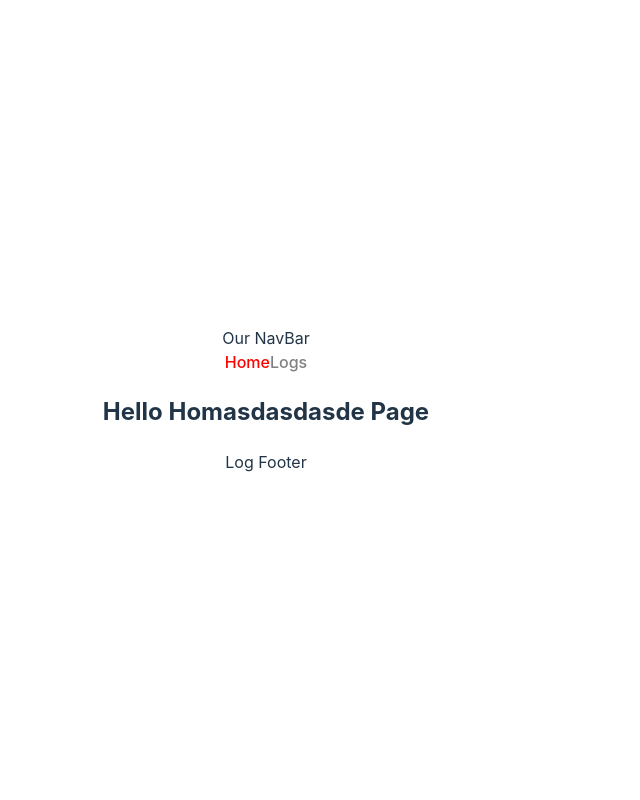
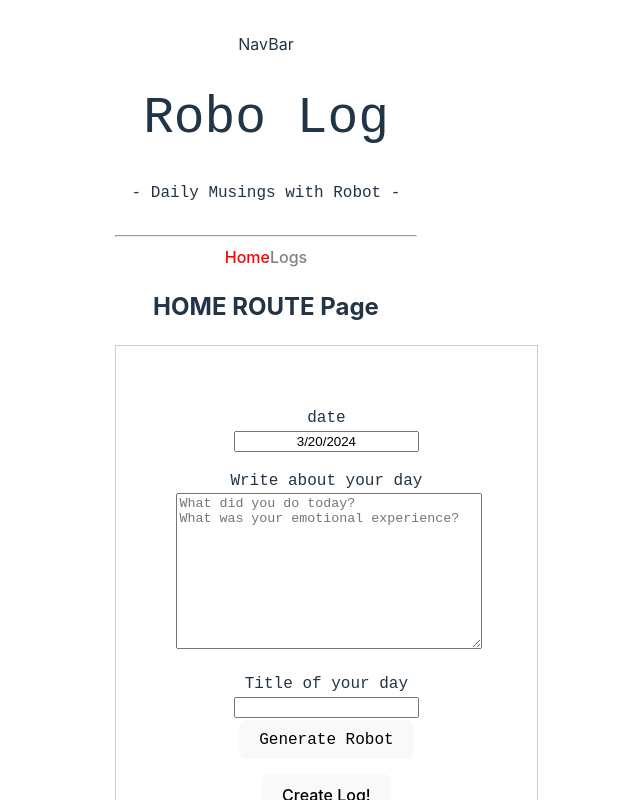
Before and after one commit to casperkids/LogApp, a React (Vite) app: page / in a window 1280 px wide. Shown: the top 800 px of the page, without its empty margins (374-1014 px from the left). Built offline with nearby package versions, Linux system fonts and the light colour scheme; a web font is replaced by a local one.

Commit message:
updated Route

```diff
--- a/src/App.jsx
+++ b/src/App.jsx
@@ -1,150 +1,114 @@
-import { BrowserRouter, Routes, Route } from 'react-router-dom'
-import React, { useState } from 'react'
-import { journals as defaultJournals } from './data/logsData.js'
-import JournalCard from './components/journalCard.jsx'
-import Form from 'react-bootstrap/Form'
-import Button from 'react-bootstrap/Button'
-import Card from 'react-bootstrap/Card'
-import './App.css'
-import SingleJournal from './pages/SingleJournal.jsx'
-import Home from './pages/Home.jsx'
-import Logs from './pages/Logs.jsx'
-import SharedLayout from './pages/SharedLayout.jsx'
+import { BrowserRouter, Routes, Route } from "react-router-dom";
+import React, { useState } from "react";
+import { journals as defaultJournals } from "./data/logsData.js";
+import JournalCard from "./components/journalCard.jsx";
+import Form from "react-bootstrap/Form";
+import Button from "react-bootstrap/Button";
+import Card from "react-bootstrap/Card";
+import "./App.css";
+import SingleJournal from "./pages/SingleJournal.jsx";
+import Home from "./pages/Home.jsx";
+import Logs from "./pages/Logs.jsx";
+import SharedLayout from "./pages/SharedLayout.jsx";
 
 const currentDate = new Date().toLocaleDateString();
-const JOURNALS_PER_PAGE = 3
 
 function App() {
-  const [roboIcon, setRoboIcon] = useState('')
-  const [title, setTitle] = useState('');
-  const [note, setNote] = useState('')
-  const [date, setDate] = useState('')
-  const [journals, setJournals] = useState(defaultJournals)
-  const [currentPage, setCurrentPage] = useState(1)
+  const [roboIcon, setRoboIcon] = useState("");
+  const [title, setTitle] = useState("");
+  const [note, setNote] = useState("");
+  const [date, setDate] = useState("");
+  const [journals, setJournals] = useState(defaultJournals);
 
-  const [showSingleJournal, setShowSingleJournal] = useState(false)
-  const [selectedJournal, setSelectedJournal] = useState(null)
+  const [showSingleJournal, setShowSingleJournal] = useState(false);
+  const [selectedJournal, setSelectedJournal] = useState(null);
 
   // "See More" click
   const handleSeeMoreClick = (journal) => {
-    setSelectedJournal(journal)
-    setShowSingleJournal(true)
-  }
+    setSelectedJournal(journal);
+    setShowSingleJournal(true);
+  };
 
   const generateRoboIcon = () => {
-    const input = encodeURIComponent(title)
+    const input = encodeURIComponent(title);
     // const img = document.createElement('img')
-    const options ={
-      set: 'set1',
-      bgset: 'bg1',
-      format: 'jpeg',
-    }
-    const queryParams = new URLSearchParams(options).toString()
-    const url = `https://robohash.org/${input}${queryParams}?size=200x200`
+    const options = {
+      set: "set1",
+      bgset: "bg1",
+      format: "jpeg",
+    };
+    const queryParams = new URLSearchParams(options).toString();
+    const url = `https://robohash.org/${input}${queryParams}?size=200x200`;
 
     fetch(url)
-      .then(response => response.blob())
-      .then(blob => {
+      .then((response) => response.blob())
+      .then((blob) => {
         const roboIconUrl = URL.createObjectURL(blob);
         setRoboIcon(roboIconUrl);
-      })
-    }
+      });
+  };
   const handleButtonClick = () => {
     generateRoboIcon();
-    }
-
+  };
 
   const handleAddJournal = (event) => {
-      event.preventDefault()
+    event.preventDefault();
 
     // Epoch timestamp
-      const timestamp = new Date().getTime()
-      setDate(currentDate)
+    const timestamp = new Date().getTime();
+    setDate(currentDate);
 
     const newJournal = {
       id: timestamp.toString(),
       title: title,
       note: note,
       date: currentDate,
-        roboIconSrc : roboIcon
-      }
+      roboIconSrc: roboIcon,
+    };
     // Update the journals array with the new entry
-      setJournals((prevJournals) => [newJournal, ...prevJournals ])
-
+    setJournals((prevJournals) => [newJournal, ...prevJournals]);
 
     // Reset form fields
-      setNote('')
-      setTitle('')
-      setDate('')
-      setRoboIcon('')
-
-    }
-
-    //pagination
-    const startIndex = (currentPage - 1) * JOURNALS_PER_PAGE
-    const endIndex = currentPage * JOURNALS_PER_PAGE
-    const currentJournals = journals.slice(startIndex, endIndex)
-
-    const nextPage = () => {
-        setCurrentPage((prevPage) => prevPage + 1)
-      }
-    const prevPage = () => {
-        setCurrentPage((prevPage) => prevPage - 1)
-      }
+    setNote("");
+    setTitle("");
+    setDate("");
+    setRoboIcon("");
+  };
 
   return (
-
     <BrowserRouter>
-          <nav>Our NavBar</nav>
+      <nav>NavBar</nav>
       <Routes>
-            <Route path='/' element={<SharedLayout />} >
-              <Route index element={<Home />} />
-              <Route path='logs' element={<Logs journals={journals} />} />
-              <Route path='logs/:journalId' element={<SingleJournal journals={journals} />} />
-              <Route path='*' element={<Error />} />
+        <Route path="/" element={<SharedLayout />}>
+          <Route
+            index
+            element={
+              <Home
+                currentDate={currentDate}
+                handleAddJournal={handleAddJournal}
+                setNote={setNote}
+                note={note}
+                title={title}
+                setTitle={setTitle}
+                roboIcon={roboIcon}
+                handleButtonClick={handleButtonClick}
+                setRoboIcon={setRoboIcon}
+                journals={journals}
+              />
+            }
+          />
+          <Route path="logs" element={<Logs journals={journals} />} />
+          <Route
+            path="logs/:journalId"
+            element={<SingleJournal journals={journals} />}
+          />
+          <Route path="*" element={<Error />} />
         </Route>
       </Routes>
-          <footer> Log Footer</footer>
+      <footer></footer>
     </BrowserRouter>
 
-
     // <div className="container">
-      //   <h1 className='title'>Robo Log</h1>
-      //   <h4 className='title'>- Daily Musings with Robot -</h4>
-      //   <hr className="border-top border-secondary"style={{ marginTop: '30px' }} />
-      //   <div className="centered-form form-container">
-      //     <Form onSubmit={(event) => handleAddJournal(event)}>
-      //       <div className='form-group'>
-      //         <label>date</label>
-      //         <div>
-      //           <input className="centeredDate" type="text" value={currentDate} onChange={(event) => setDate(event.target.value)} readOnly/>
-      //         </div>
-      //       </div>
-
-      //       <div className='form-group'>
-      //         <label>Write about your day</label>
-      //         <div>
-      //           <Form.Control as="textarea" rows={10} value={note} onChange={(event) => setNote(event.target.value)}
-      //             placeholder="What did you do today?&#10;What was your emotional experience?" required/>
-      //         </div>
-      //       </div>
-
-      //       <div className='form-group'>
-      //         <label>Title of your day</label>
-      //         <div>
-      //           <input type="text" value={title} onChange={(event) => setTitle(event.target.value)} />
-      //           <div>
-      //             <Button onClick={handleButtonClick} onChange={(event) => setRoboIcon(event.target.value)} >Generate Robot</Button>
-      //             {roboIcon &&  <img src={roboIcon} alt="todaysRoboIcon" />}
-      //           </div>
-      //         </div>
-      //       </div>
-
-      //       <Button variant="primary" type="submit">
-      //         Create Log!
-      //       </Button>
-      //     </Form>
-      //   </div>
 
     //   <div>
     //     <h5>Journal Entries</h5>
@@ -161,8 +125,6 @@ function App() {
     //     {showSingleJournal && <SingleJournal journal={selectedJournal} />}
     // </div>
     // </div>
-
-
-    )
+  );
 }
-export default App
+export default App;
--- a/src/pages/Home.jsx
+++ b/src/pages/Home.jsx
@@ -1,10 +1,85 @@
-const Home = () => {
+import { Link, Outlet } from "react-router-dom";
+import { Form, Button } from "react-bootstrap";
+import JournalCard from "../components/journalCard.jsx";
+
+const Home = ({
+  currentDate,
+  handleAddJournal,
+  setDate,
+  note,
+  setNote,
+  title,
+  setTitle,
+  roboIcon,
+  handleButtonClick,
+  setRoboIcon,
+  journals,
+}) => {
+  const topJournals = journals.slice(0, 4);
   return (
-    <>
-        <section className='section'>
-            <h2>Hello Homasdasdasde Page</h2>
-        </section>
-    </>
-  )
-}
-export default Home
+    <section className="section">
+      <h2>HOME ROUTE Page</h2>
+      <div className="centered-form form-container">
+        <Form onSubmit={(event) => handleAddJournal(event)}>
+          <div className="form-group">
+            <label>date</label>
+            <div>
+              <input
+                className="centeredDate"
+                type="text"
+                value={currentDate}
+                onChange={(event) => setDate(event.target.value)}
+                readOnly
+              />
+            </div>
+          </div>
+
+          <div className="form-group">
+            <label>Write about your day</label>
+            <div>
+              <Form.Control
+                as="textarea"
+                rows={10}
+                value={note}
+                onChange={(event) => setNote(event.target.value)}
+                placeholder="What did you do today?&#10;What was your emotional experience?"
+                required
+              />
+            </div>
+          </div>
+
+          <div className="form-group">
+            <label>Title of your day</label>
+            <div>
+              <input
+                type="text"
+                value={title}
+                onChange={(event) => setTitle(event.target.value)}
+              />
+              <div>
+                <Button
+                  onClick={handleButtonClick}
+                  onChange={(event) => setRoboIcon(event.target.value)}
+                >
+                  Generate Robot
+                </Button>
+                {roboIcon && <img src={roboIcon} alt="todaysRoboIcon" />}
+              </div>
+            </div>
+          </div>
+          <Button variant="primary" type="submit">
+            Create Log!
+          </Button>
+        </Form>
+
+        <div>
+          <h5>Journal Entries</h5>
+          {topJournals.map((topJournal) => (
+            <JournalCard key={topJournal.id} journal={topJournal} />
+          ))}
+        </div>
+      </div>
+    </section>
+  );
+};
+export default Home;
--- a/src/pages/Logs.jsx
+++ b/src/pages/Logs.jsx
@@ -1,24 +1,45 @@
-import { Link } from 'react-router-dom'
-import JournalCard from '../components/journalCard.jsx'
+import { Link } from "react-router-dom";
+import JournalCard from "../components/journalCard.jsx";
+import { useState } from "react";
+import Button from "react-bootstrap/Button";
 
+const JOURNALS_PER_PAGE = 3;
 
 const Logs = ({ journals }) => {
-  console.log(journals)
+  const [currentPage, setCurrentPage] = useState(1);
+
+  const startIndex = (currentPage - 1) * JOURNALS_PER_PAGE;
+  const endIndex = currentPage * JOURNALS_PER_PAGE;
+  const currentJournals = journals.slice(startIndex, endIndex);
+
+  const nextPage = () => {
+    setCurrentPage((prevPage) => prevPage + 1);
+  };
+  const prevPage = () => {
+    setCurrentPage((prevPage) => prevPage - 1);
+  };
 
   return (
-    <section className='section'>
+    <section className="section">
       <h2>LOGS</h2>
-        <div className="log-list">
-          {journals.map(journal => (
-           <div key={journal.id}> {/* Add a parent element */}
+      <div className="log-list">
+        {currentJournals.map((journal) => (
+          <div key={journal.id}>
             <p>Date: {journal.date}</p>
             <Link to={`/logs/${journal.id}`}>more info</Link>
           </div>
         ))}
-        </div>
+      </div>
+      <div className="pagination">
+        <Button onClick={prevPage} disabled={currentPage === 1}>
+          Previous Page
+        </Button>
+        <Button onClick={nextPage} disabled={endIndex >= journals.length}>
+          Next Page
+        </Button>
+      </div>
+    </section>
+  );
+};
 
-    </section>
-  )
-  }
-
-export default Logs
+export default Logs;
--- a/src/pages/SharedLayout.jsx
+++ b/src/pages/SharedLayout.jsx
@@ -5,7 +5,12 @@ import StyledNavbar from '../components/StyledNavbar'
 const Home = () => {
   return (
     <>
-        <StyledNavbar />
+      <div>
+       <h1 className='title'>Robo Log</h1>
+       <h4 className='title'>- Daily Musings with Robot -</h4>
+       <hr className="border-top border-secondary"style={{ marginTop: '30px' }} />
+      </div>
+      <StyledNavbar />
         <Outlet />
 
     </>
--- a/src/pages/SingleJournal.jsx
+++ b/src/pages/SingleJournal.jsx
@@ -1,36 +1,45 @@
-import { Link, useParams } from 'react-router-dom'
-import Button from 'react-bootstrap/Button'
-import Card from 'react-bootstrap/Card'
-import React from 'react'
-
+import { Link, useParams } from "react-router-dom";
+import Button from "react-bootstrap/Button";
+import Card from "react-bootstrap/Card";
+import React from "react";
+import JournalCard from "../components/journalCard.jsx";
 
 const SingleJournal = ({ journals }) => {
-    const { journalId } = useParams()
-    const journal = journals.find(journal => journal.id === journalId)
+  const { journalId } = useParams();
+  const journal = journals.find((journal) => journal.id === journalId);
 
   return (
-    <div className='logList'>
-      <Card style={{ width: '19rem' }}>
-        <h4>${journalId}</h4>
+    <div className="logList">
+      <Card style={{ width: "19rem" }}>
+        <h4>Journal ID {journalId}</h4>
         <p>Date: {journal.date}</p>
-        <img src={journal.roboIconSrc} alt={journal.id} style={{ maxWidth: '40%' }} />
+        <img
+          src={journal.roboIconSrc}
+          alt={journal.id}
+          style={{ maxWidth: "40%" }}
+        />
         <Card.Body>
-
           <Card.Title>{journal.title}</Card.Title>
 
           <Card.Text>{journal.note}</Card.Text>
           <div>
-            <Button variant="secondary" size="sm">Edit</Button>
-            <Button variant="secondary" size="sm">Delete</Button>
-            <Button variant="secondary" size="sm">Save</Button>
-          </div>
-          <div>
-            <Link to='/logs'>back to Logs</Link>
+            <Button variant="secondary" size="sm">
+              Edit
+            </Button>
+            <Button variant="secondary" size="sm">
+              Delete
+            </Button>
+            <Button variant="secondary" size="sm">
+              Save
+            </Button>
           </div>
         </Card.Body>
       </Card>
+      <div>
+        <Link to="/logs">back to Logs</Link>
+      </div>
     </div>
-  )
-}
+  );
+};
 
-export default SingleJournal
+export default SingleJournal;
```
Lines whose indentation alone changed are shown as unchanged.
